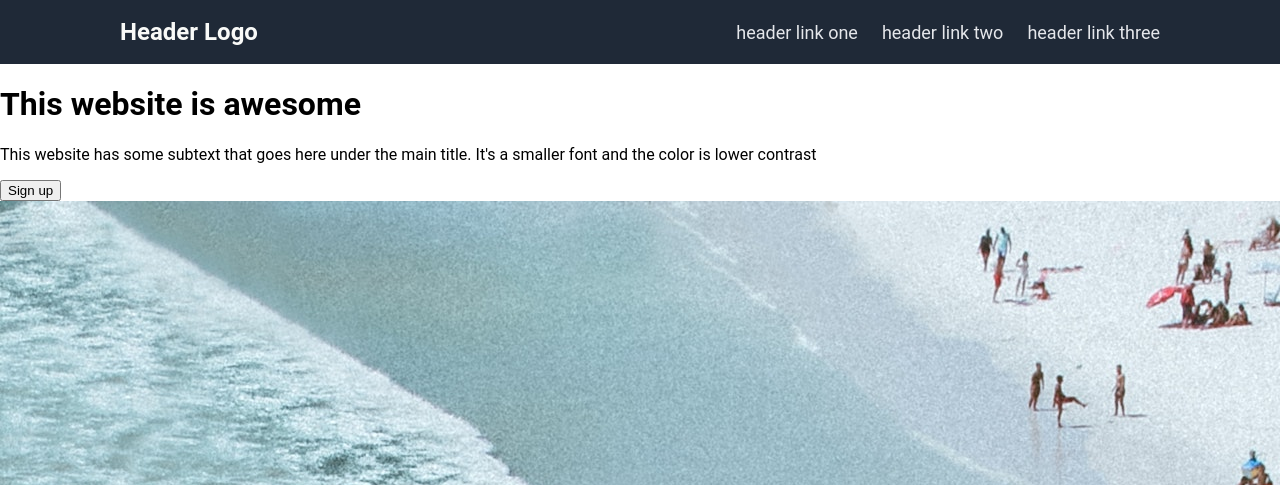
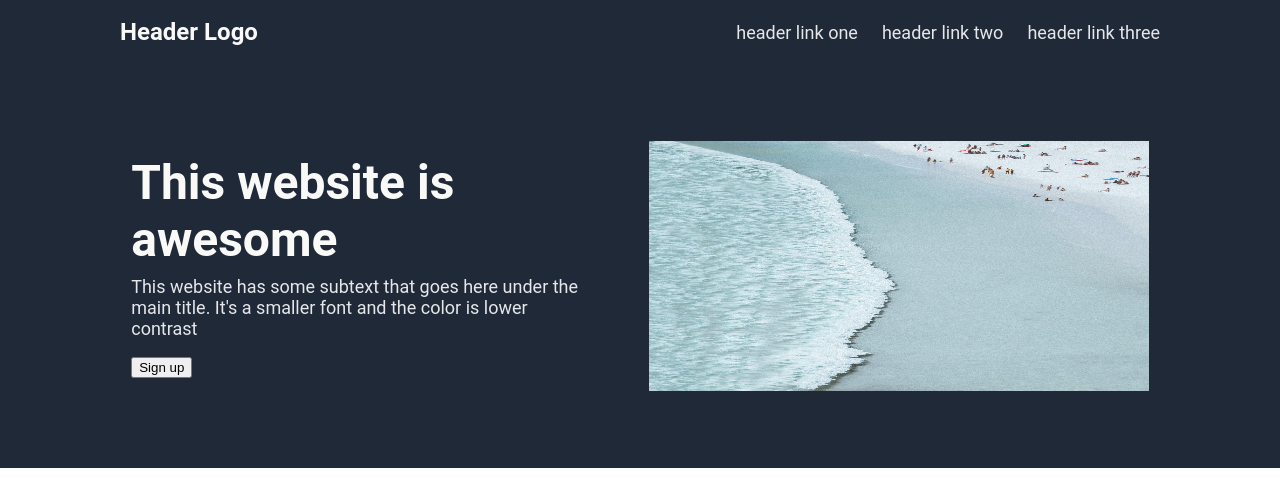
Before and after one commit to tofuni/landing-page, a plain HTML site: page index.html in a window 1280 px wide. Shown: the top 485 px of the page. Drawn offline with Linux system fonts and the light colour scheme.

Commit message:
Add hero styling (minus sign up button)

```diff
--- a/style.css
+++ b/style.css
@@ -4,6 +4,7 @@ body {
     padding: 0;
 }
 
+/* Styling for header */
 .header {
     background-color: #1F2937;
     display: flex;
@@ -34,3 +35,35 @@ body {
     font-size: 18px;
     color: #E5E7EB;
 }
+
+/* Styling for hero section */
+.hero {
+    background-color: #1F2937;
+    display: flex;
+    justify-content: center;
+    align-items: center;
+    gap: 0 6%;
+    padding: 6%;
+}
+
+.hero h1 {
+    color: #F9FAF8;
+    font-size: 48px;
+    font-weight: extra-bold;
+    margin-top: 0;
+    margin-bottom: -10px;
+}
+
+.hero p {
+    color: #E5E7EB;
+    font-size: 18px;
+}
+
+.hero-copy {
+    width: 450px;
+}
+
+.hero img {
+    height: 250px;
+    width: 500px;
+}
```
